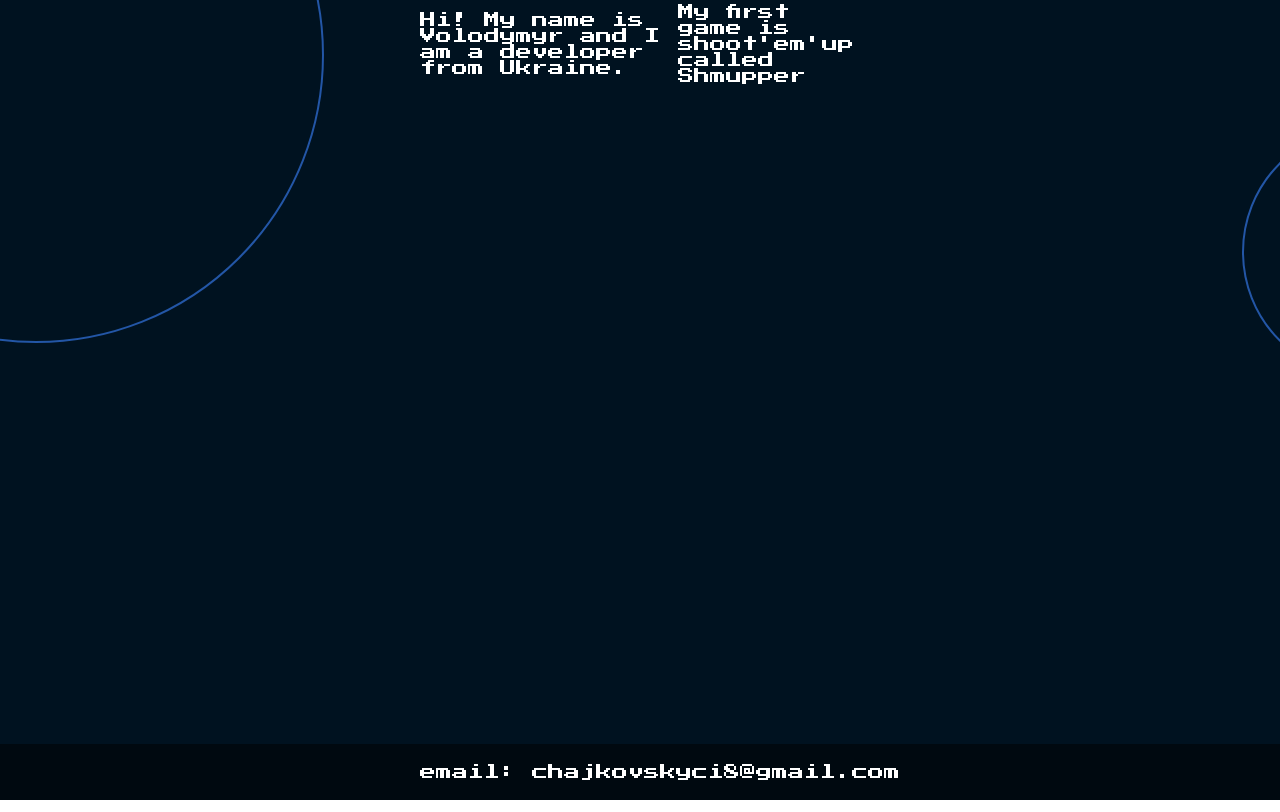
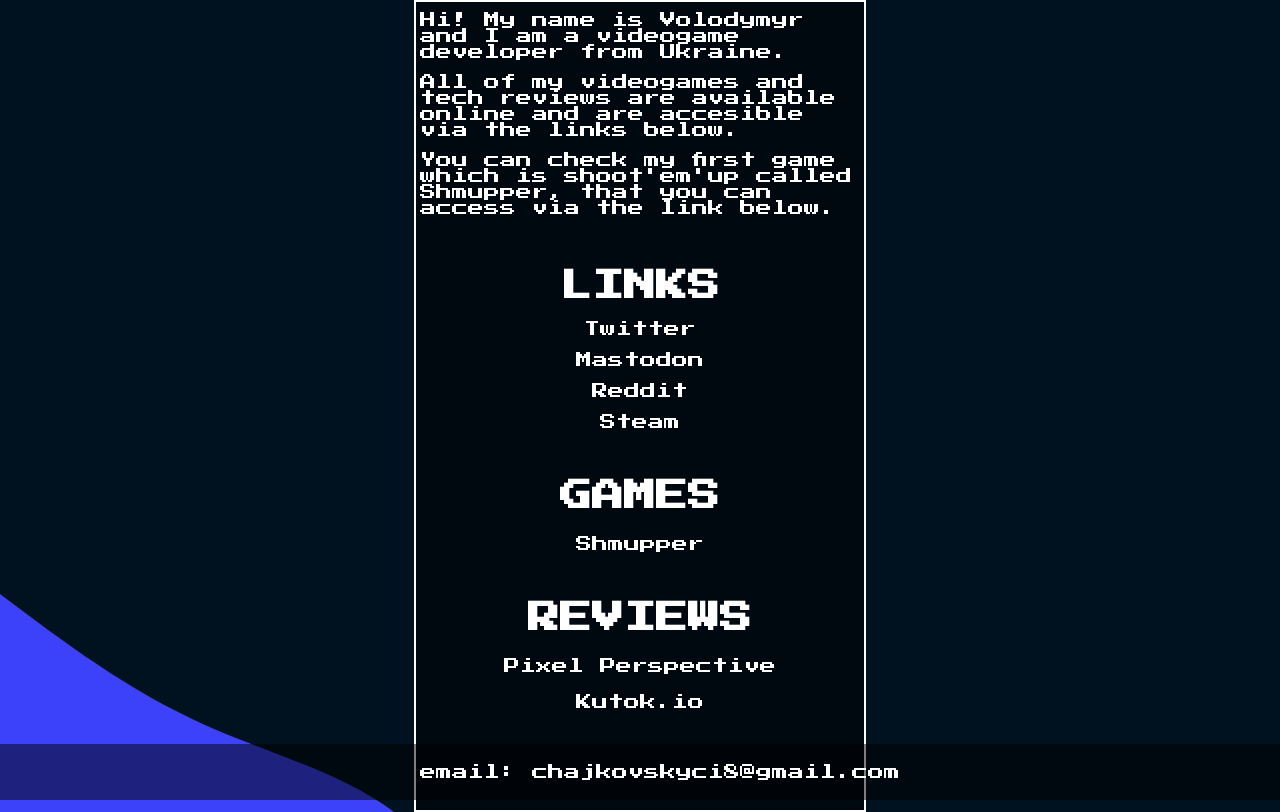
Before and after one commit to Ci8/cci81337.github.io, a plain HTML site: page main_page.html in a window 1280 px wide. Drawn offline with Linux system fonts and the light colour scheme.

Commit message:
ver.0.3
First working version of the website

```diff
--- a/main_page.html
+++ b/main_page.html
@@ -16,14 +16,26 @@
 </header>
 
 <div id="container" class="outer-div">
-  <div id="main">
+  <div id="main" class="bg">
 
     <div class="flex">
-      <p class="text-special">Hi! My name is Volodymyr and I am a developer from Ukraine.</p>
-      <br>
-      <br>
-      <p class="text-special">My first game is shoot'em'up called Shmupper</p>
+      <p class="text-special">Hi! My name is Volodymyr and I am a videogame developer from Ukraine.</p>
+      <p class="text-special">All of my videogames and tech reviews are available online and are accesible via the links below.</p>
+      <p class="text-special">You can check my first game which is shoot'em'up called Shmupper, that you can access via the link below.</p>
+      <h1 class="text-special" style="padding-top: 50px;">LINKS</h1>
 
+      <a style="padding-top: 15px;" href="https://twitter.com/cci81337">Twitter</a>
+      <a style="padding-top: 15px;" href="https://social.vivaldi.net/@cci81337">Mastodon</a>
+      <a style="padding-top: 15px;" href="https://www.reddit.com/user/cci81337">Reddit</a>
+      <a style="padding-top: 15px;" href="https://steamcommunity.com/id/fcvolodumyr/">Steam</a>
+
+
+      <h1 class="text-special" style="padding-top: 50px;">GAMES</h1>
+      <a style="padding-top: 20px;" href="https://ci8.itch.io/shmupper">Shmupper</a>
+
+      <h1 class="text-special" style="padding-top: 50px;">REVIEWS</h1>
+      <a style="padding-top: 20px;" href="https://store.steampowered.com/curator/37402725/">Pixel Perspective</a>
+      <a style="padding-top: 20px;" href="https://kutok.io/ci8ird">Kutok.io</a>
     </div>
   </div>
 
--- a/styles.css
+++ b/styles.css
@@ -18,6 +18,8 @@ html, body {
   overflow: auto;
   padding-bottom: 100px;
   width: 35%;
+  border: 2px solid white;
+  height: 95%;
 }
 
 .centre-text {
@@ -26,7 +28,7 @@ html, body {
 }
 
 body {
-  background-image: url(img/bg.svg);
+  background-image: url(img/bg0.svg);
 }
 
 .text-default {
@@ -36,7 +38,9 @@ body {
 .text-special {
   color: white;
   padding: 4px;
+  padding-top: 10px;
 }
+
 .header img {
 margin: auto;
 display: block;
@@ -50,6 +54,30 @@ width: 100px;
   align-content: center;
 }
 
+a:link {
+  color: white;
+}
+
+a:visited {
+  color: white;
+}
+
+a:hover {
+  color: gray;
+}
+
+a:active {
+  color: yellow;
+}
+
+a {
+  text-decoration: none;
+}
+
+.bg {
+  background-color: rgba(0, 0, 0, 0.5); /* black background with 50% opacity */
+  color: white; /* white text */
+}
 /*
 .navbar1 {
   width: 100%;
@@ -103,6 +131,7 @@ left: 50;
   display: flex;
   align-items: center;
   justify-content: center;
+  flex-direction: column;
 }
 
 .outer-div {
```
Also changed, not shown: img/bg0.svg (added).
